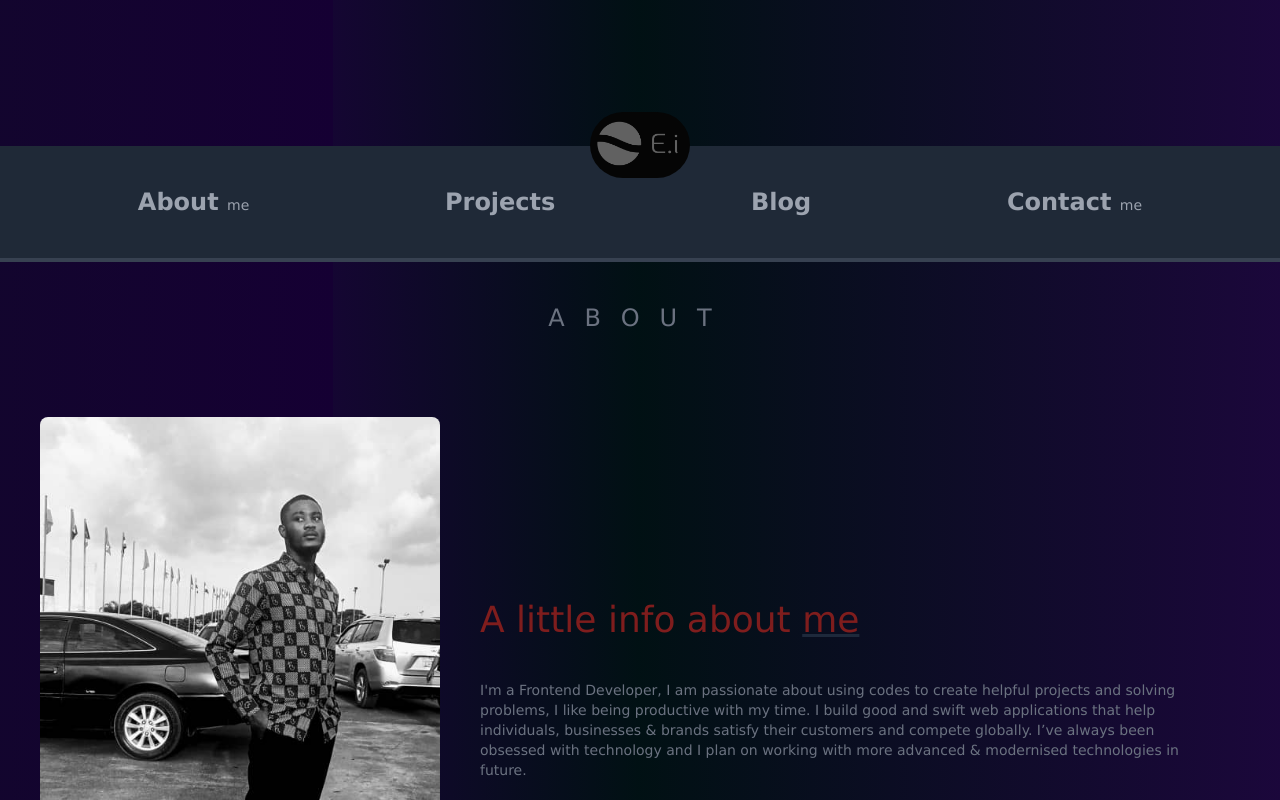
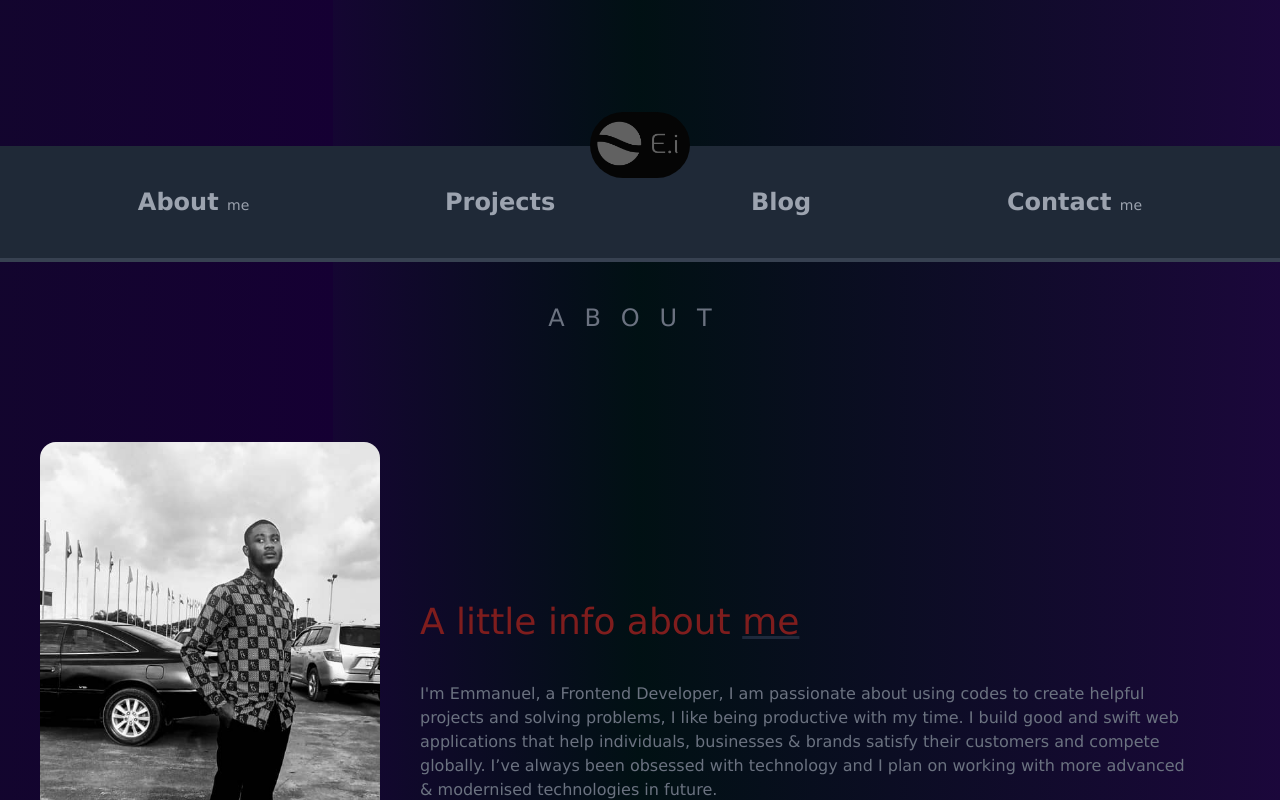
Before and after one commit to Emmanuel-Ingwe/Ei-portfoli0, a Next.js app: page /About in a window 1280 px wide. Shown: the top 800 px of the page. Built offline with nearby package versions, Linux system fonts and the light colour scheme.

Commit message:
img size(about)

```diff
--- a/src/pages/About/index.tsx
+++ b/src/pages/About/index.tsx
@@ -7,7 +7,7 @@ type Props = {};
 
 function index({}: Props) {
 	return (
-		<div className='gradient-01 h-[1200px] w-full overflow-hidden'>
+		<div className='gradient-01 h-[1000px] w-full overflow-hidden'>
 			<Head>
 				<title>E.i | About me</title>
 			</Head>
@@ -29,9 +29,9 @@ function index({}: Props) {
 					viewport={{ once: true }}
 					src='about-img.jpg'
 					// width='380px'
-					className='top-40 rounded-full -mb-32 w-60 h-60 md:mb-0 flex-shrink-0 object-cover md:w-[300px] md:h-96 xl:w-[400px] xl:h-[490px] xl:rounded-lg sm:w-[200px] sm:h-[200px] sm:rounded-full'
+					className='top-40 rounded-full -mb-32 w-60 h-60 md:mb-0 flex-shrink-0 object-cover md:w-[300px] md:h-96 xl:w-[340px] xl:h-[440px] xl:rounded-2xl sm:w-[200px] sm:h-[200px]'
 				/>
-				<div className='space-y-10 px-0 md:px-10 pt-14'>
+				<div className='space-y-10 px-0 md:px-10 pt-20'>
 					<h4 className='text-3xl font text-red-900 sm:text-4xl'>
 						A little info about{" "}
 						<span className='underline decoration-slate-800'>me</span> {""}{" "}
@@ -45,9 +45,9 @@ function index({}: Props) {
 						}}
 						whileInView={{ y: 0 }}
 						viewport={{ once: true }}
-						className='text-sm text-gray-500'>
-						I'm a Frontend Developer, I am passionate about using codes to
-						create helpful projects and solving problems, I like being
+						className='text-base text-gray-500'>
+						I'm Emmanuel, a Frontend Developer, I am passionate about using
+						codes to create helpful projects and solving problems, I like being
 						productive with my time. I build good and swift web applications
 						that help individuals, businesses & brands satisfy their customers
 						and compete globally. I’ve always been obsessed with technology and
```
